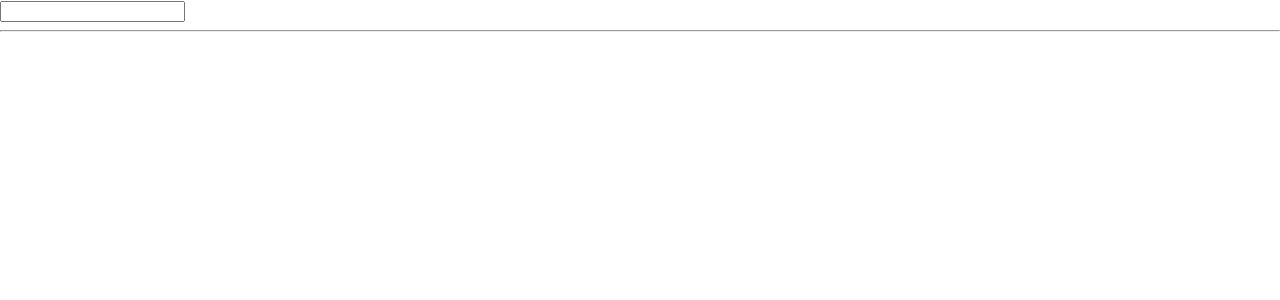
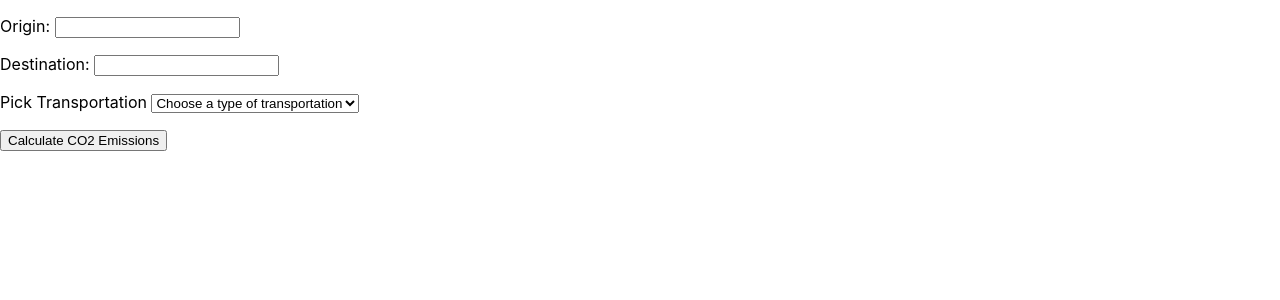
Before and after one commit to hugorodriv/denali, a React (Create React App) app: page / in a window 1280 px wide. Shown: the top 300 px of the page. Built offline with nearby package versions, Linux system fonts and the light colour scheme.

Commit message:
Update 3 files

```diff
--- a/src/App.js
+++ b/src/App.js
@@ -1,74 +1,76 @@
 import React, { useState } from "react";
-import { flightData } from "./airlines.js";
 // IMPORTANT - we need to import useState if we want
 // to use it in our application.
 
 function App() {
-  const [searchTerm, setSearchTerm] = useState("");
+  const [origin, setOrigin] = useState("");
+  const [destination, setDestination] = useState("");
+  const [tot, setTot] = useState("");
+  const [showResults, setShowResults] = useState(false);
 
-  function changeSearchTerm(event) {
-    setSearchTerm(event.target.value);
+  function changeOrigin(event) {
+    setOrigin(event.target.value);
+  }
+  function changeDestination(event) {
+    setDestination(event.target.value);
+  }
+  function changeTot(event) {
+    setTot(event.target.value);
+  }
+  function flipShowResults() {
+    setShowResults(!showResults);
   }
   return (
     <>
       <div>
-        <input onChange={changeSearchTerm} type="text" />
+        <SearchFilters
+          changeOriginFromParent={changeOrigin}
+          changeDestinationFromParent={changeDestination}
+          changeTotFromParent={changeTot}
+          flipShowResultsFromParent={flipShowResults}
+          showResultsFromParent={showResults}
+        />
       </div>
-      <hr />
-      <Flights
-        flightDataInChild={flightData}
-        searchTermFromParent={searchTerm}
-      />
+      {showResults && <Results totFromParent={tot} originFromParent={origin} destinationFromParent={destination}/>}
+
     </>
   );
 }
 
-// This is the Child component called Robert
-function Flights(props) {
-  let numberResults = props.flightDataInChild.filter(
-    filterFlights(props.searchTermFromParent)
-  ).length;
+function SearchFilters(props) {
 
   return (
     <>
       <div>
-        {numberResults === 1 && <p>No results</p>}
-        {numberResults === 1 && <p>One flight available</p>}
-        {numberResults >= 2 && numberResults <= 20 && (
-          <p>Several flights available</p>
-        )}
-        {numberResults > 20 && (
-          <p>
-            A large number of search results – please consider narrowing your
-            search
-          </p>
-        )}
+        <p>Origin: <input onChange={props.changeOriginFromParent} type="text" /></p>
+        <p>Destination: <input onChange={props.changeDestinationFromParent} type="text" /></p>
+
+        <form>
+          <label for="typeOfTransportation" class="form-label">Pick Transportation </label>
+
+          <select onChange={props.changeTotFromParent} class="form-control"  id="typeOfTransportation" >
+            <option key="0" selected>Choose a type of transportation</option>
+            <option key="A" value="Car">Car</option>
+            <option key="B" value="EV">EV</option>
+            <option key="C" value="Train">Train</option>
+            <option key="D" value="Plane">Plane</option>
+          </select>
+        </form>
+        <p/>
+        <p/>
+        <button onClick={props.flipShowResultsFromParent} type="button" >Calculate CO2 Emissions</button>
       </div>
-      {props.flightDataInChild
-        .filter(filterFlights(props.searchTermFromParent))
-        .map((a, index) => (
-          <p key={index}>
-            <b>{a.flight}</b>, From: {a.dept}, To: {a.dest} <i>{a.status}</i>
-          </p>
-        ))}
     </>
   );
 
-  function filterFlights(searchTerm) {
-    return function (flightObject) {
-      let flight = flightObject.flight.toLowerCase();
-      let dept = flightObject.dept.toLowerCase();
-      let dest = flightObject.dest.toLowerCase();
-      let status = flightObject.status.toLowerCase();
-
-      return (
-        searchTerm !== "" &&
-        (flight.includes(searchTerm.toLowerCase()) ||
-          dept.includes(searchTerm.toLowerCase()) ||
-          dest.includes(searchTerm.toLowerCase()))
-      );
-    };
-  }
 }
 
+function Results(props) {
+  return(
+    <>
+      <hr/>
+      <div>Traveling from {props.originFromParent} to {props.destinationFromParent} by {props.totFromParent}, CO2 amount: 1.521t</div>
+    </>
+  );
+}
 export default App;
```
Also changed, not shown: .codesandbox/tasks.json (added), .devcontainer/devcontainer.json (added).
